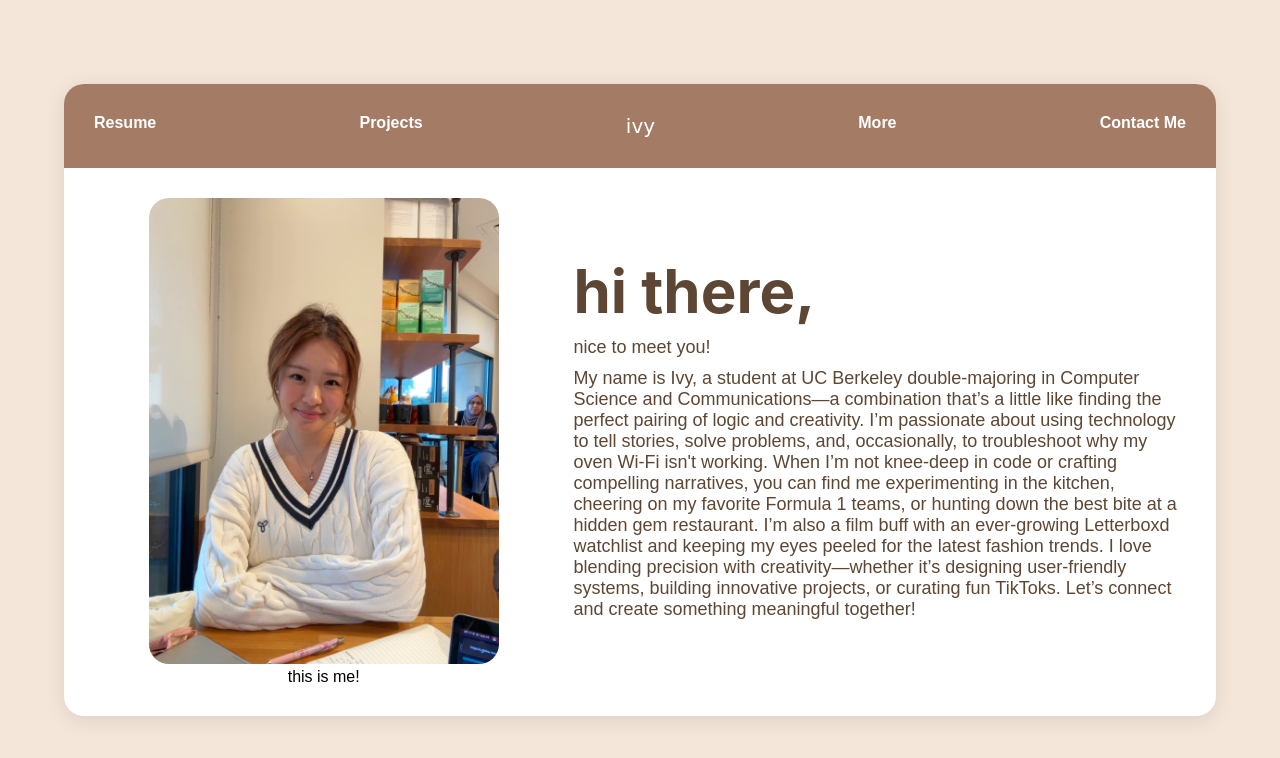
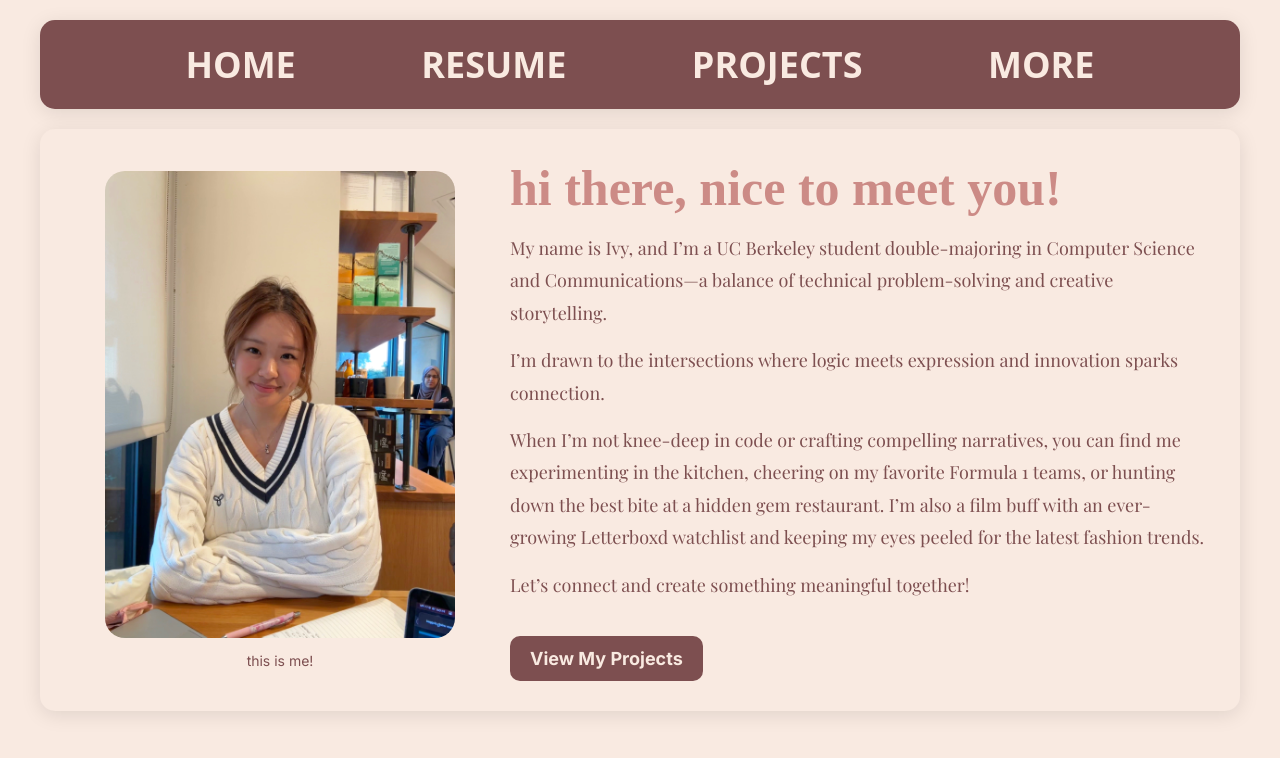
Before and after one commit to ivyli5/ivyli.github.io, a plain HTML site: page index.html in a window 1280 px wide. Drawn offline with nearby package versions, Linux system fonts and the light colour scheme; a web font is replaced by a local one.

Commit message:
set up and landing page done

```diff
--- a/index.html
+++ b/index.html
@@ -5,22 +5,28 @@
     <meta name="viewport" content="width=device-width, initial-scale=1.0">
     <title>Ivy's Portfolio</title>
     <!-- Google Fonts -->
+    <link rel="preconnect" href="https://fonts.googleapis.com">
+    <link rel="preconnect" href="https://fonts.gstatic.com" crossorigin>
+    <link href="https://fonts.googleapis.com/css2?family=DynaPuff:wght@400..700&family=Instrument+Sans:ital,wght@0,400..700;1,400..700&family=Luckiest+Guy&family=Noto+Sans:ital,wght@0,100..900;1,100..900&family=Sour+Gummy:ital,wght@0,100..900;1,100..900&display=swap" rel="stylesheet">
+    <link href="https://fonts.googleapis.com/css2?family=Playfair+Display:wght@400;600;700&family=Inter:wght@400;600;700&display=swap" rel="stylesheet">
     <link href="https://fonts.googleapis.com/css2?family=Inter:wght@400;600;700&display=swap" rel="stylesheet">
     <link rel="stylesheet" href="style.css">
 </head>
 <body>
 <div class="container">
-<header class="navbar">
+    <!-- Header Box -->
+    <header class="header-box">
         <nav>
             <ul>
-            <li><a href="#resume">Resume</a></li>
-            <li><a href="#projects">Projects</a></li>
-            <li class="brand">ivy</li>
-            <li><a href="#more">More</a></li>
-            <li><a href="#contact">Contact Me</a></li>
+                <li><a href=index.html>HOME</a></li>
+                <li><a href="files/IVY_LI_23_CS_RESUME.pdf" target="_blank" rel="noopener noreferrer">RESUME</a></li>
+                <li><a href="Projects/projects.html">PROJECTS</a></li>
+                <li><a href="More/more.html">MORE</a></li>
+                <!-- <li><a href="#contact">Contact Me</a></li> -->
             </ul>
         </nav>
     </header>
+    <!-- Content Box -->
     <main class="content-box">
         <section class="intro">
             <div class="left">
@@ -30,29 +36,21 @@
                 </div>
             </div>
             <div class="right">
-    <h1>hi there,</h1>
-    <p>nice to meet you!</p>
+                <h1>hi there, nice to meet you!</h1>
                 <p>
-        My name is Ivy, a student at UC Berkeley double-majoring in Computer Science
-        and Communications—a combination that’s a little like finding the perfect pairing of
-        logic and creativity.
-
-        I’m passionate about using technology to tell stories, solve problems,
-        and, occasionally, to troubleshoot why my oven Wi-Fi isn't working.
-
-        When I’m not knee-deep in code or crafting compelling narratives, you can find me
-        experimenting in the kitchen, cheering on my favorite Formula 1 teams, or hunting down
-        the best bite at a hidden gem restaurant. I’m also a film buff with an ever-growing
-        Letterboxd watchlist and keeping my eyes peeled for the latest fashion trends.
-
-        I love blending precision with creativity—whether it’s designing user-friendly
-        systems, building innovative projects, or curating fun TikToks.
-
-        Let’s connect and create something meaningful together!
+                    My name is Ivy, and I’m a UC Berkeley student double-majoring in Computer Science and Communications—a balance of technical problem-solving and creative storytelling.                </p>
+                <p>
+                    I’m drawn to the intersections where logic meets expression and innovation sparks connection.                 </p>
+                <p>
+                    When I’m not knee-deep in code or crafting compelling narratives, you can find me experimenting in the kitchen, cheering on my favorite Formula 1 teams, or hunting down the best bite at a hidden gem restaurant. I’m also a film buff with an ever-growing Letterboxd watchlist and keeping my eyes peeled for the latest fashion trends.
                 </p>
+                <p>Let’s connect and create something meaningful together!</p>
+                <a href="Projects/projects.html" class="cta-button">View My Projects</a>
             </div>
         </section>
     </main>
 </div>
+<button class="scroll-top" onclick="scrollToTop()">↑</button>
+<script src="script.js"></script>
 </body>
 </html>
--- /dev/null
+++ b/script.js
@@ -0,0 +1,13 @@
+// Scroll-to-Top Function
+window.onscroll = function () {
+    const scrollButton = document.querySelector('.scroll-top');
+    if (document.body.scrollTop > 300 || document.documentElement.scrollTop > 300) {
+        scrollButton.style.display = "block";
+    } else {
+        scrollButton.style.display = "none";
+    }
+};
+
+function scrollToTop() {
+    window.scrollTo({ top: 0, behavior: "smooth" });
+}
--- a/style.css
+++ b/style.css
@@ -6,78 +6,88 @@
 }
 
 body {
-    font-family: Arial, sans-serif;
-    background-color: #f5e6da;
+    font-family: 'Inter', sans-serif;
+    background-color: #f9eae1;
     display: flex;
     justify-content: center;
-    align-items: center;
-    height: 100vh;
+    align-items: flex-start;
+    padding: 20px;
     margin: 0;
 }
 
-/* Main container with curved box */
+/* Main container with separate boxes */
 .container {
-    background-color: #ffffff;
-    /*if its touching the sides left right*/
-    width: 90%;
-    max-width: 1500px;
-    /* curve of box */
-    border-radius: 20px;
-    box-shadow: 0 4px 20px rgba(0, 0, 0, 0.1);
-    overflow: hidden;
+    display: flex;
+    flex-direction: column;
+    gap: 20px; /* Space between header and content */
+    width: calc(100% - 20px); /* Leave only 10px on each side */
+    max-width: none; /* Remove any max-width restriction */
+    padding: 0 10px; /* Add padding to avoid touching the edge */
 }
 
-/* Navbar */
-.navbar {
-    background-color: #a47c65;
+/* Header Box */
+.header-box {
+    background-color: #7d4f50;
+    border-radius: 15px;
+    box-shadow: 0 4px 20px rgba(0, 0, 0, 0.1);
     padding: 20px;
     text-align: center;
 }
 
-.navbar ul {
+.header-box nav ul {
     display: flex;
-    justify-content: space-between;
+    justify-content: space-evenly;
+    align-items: center;
     list-style: none;
-    padding: 10px;
+    padding: 0;
+    margin: 0;
 }
 
-.navbar a {
+/* Words in the header */
+.header-box nav a {
     text-decoration: none;
-    color: #ffffff;
-    font-size: 16px;
-    font-weight: bold;
+    color: #f9eae1;
+    font-size: clamp(16px, 4vw, 40px); /* Dynamic resizing */
+    font-weight: 600;
+    font-family: "DynaPuff", system-ui;
 }
 
-.navbar .brand {
-    font-family: 'Pacifico', cursive;
-    font-size: 20px;
-    color: #ffffff;
+/* Hover effect for navigation links */
+.header-box nav a:hover {
+    color: #ff9b94; /* Highlight color */
+    text-decoration: underline; /* Subtle underline */
+    transition: color 0.3s ease-in-out;
 }
 
-/* Content box */
+/* Add subtle scale effect for the image */
+.image-container img:hover {
+    transform: scale(1.05); /* Slight zoom */
+    transition: transform 0.3s ease-in-out;
+}
+
+/* Content Box */
 .content-box {
-    /* space inside the box between text and edge */
+    background-color: #f9eae1;
+    border-radius: 15px;
+    box-shadow: 0 4px 20px rgba(0, 0, 0, 0.1);
     padding: 30px;
-    text-align: center;
 }
 
 .intro {
     display: flex;
+    gap: 20px;
     align-items: center;
-    gap: 20px;
 }
 
 .left {
-    flex: 1.5; /* Take 50% width of the center box*/
+    flex: 1.5;
     display: flex;
-    justify-content: center; /* Center image horizontally */
-    align-items: center; /* Center image vertically */
+    justify-content: center;
+    align-items: center;
 }
 
 .image-container {
-    position: relative;
     width: 350px;
-    height: auto;
 }
 
 .image-container img {
@@ -85,24 +95,111 @@ body {
     border-radius: 20px;
 }
 
+/* Add subtle scale effect for the image */
+.image-container img:hover {
+    transform: scale(1.05); /* Slight zoom */
+    transition: transform 0.3s ease-in-out;
+}
+
+.caption {
+    font-size: 14px;
+    color: #7d4f50;
+    text-align: center;
+    margin-top: 10px;
+}
+
 .right {
-    flex: 2; /* Take more width for the text */
+    flex: 2.5;
     text-align: left;
 }
 
 .right h1 {
-    font-family: Swiss, -apple-system, BlinkMacSystemFont, Segoe UI, Roboto, Oxygen-Sans, Ubuntu, Cantarell, Helvetica Neue, sans-serif;
-    font-size: 60px;
+    font-family: "Sour Gummy", serif;
+    font-size: 50px;
     font-weight: 700;
-    color: #5d4633;
+    color: #cc8b86;
+    margin-bottom: 10px;
 }
 
 .right p {
-    margin: 10px 0;
+    margin: 15px 0; /* Space between paragraphs */
     font-size: 18px;
     font-weight: 400;
-    color: #5d4633;
+    line-height: 1.8; /* Improve readability */
+    color: #7d4f50;
+    font-family: 'Playfair Display', serif;
 }
+
+/* Optional: Add a bit more padding to the content-box */
+.content-box {
+    background-color: #f9eae1;
+    border-radius: 15px;
+    box-shadow: 0 4px 20px rgba(0, 0, 0, 0.1);
+    padding: 30px;
+}
+
+/* CTA Button */
+.cta-button {
+    display: inline-block;
+    background-color: #7d4f50;
+    color: #f9eae1;
+    font-size: 18px;
+    font-weight: bold;
+    text-decoration: none;
+    padding: 12px 20px;
+    border-radius: 10px;
+    margin-top: 20px;
+    transition: background-color 0.3s ease, transform 0.3s ease;
+}
+
+.cta-button:hover {
+    background-color: #cc8b86; /* Lighter shade on hover */
+    transform: translateY(-3px); /* Lift effect */
+}
+
+/* Scroll-to-Top Button */
+.scroll-top {
+    position: fixed;
+    bottom: 20px;
+    right: 20px;
+    background-color: #7d4f50;
+    color: #f9eae1;
+    font-size: 18px;
+    padding: 10px 15px;
+    border: none;
+    border-radius: 50%;
+    cursor: pointer;
+    box-shadow: 0 4px 10px rgba(0, 0, 0, 0.2);
+    transition: transform 0.3s ease, background-color 0.3s ease;
+    display: none; /* Hidden by default */
+}
+
+.scroll-top:hover {
+    background-color: #cc8b86;
+    transform: scale(1.1);
+}
+
+/* Fade-in Animation */
+@keyframes fadeIn {
+    from {
+        opacity: 0;
+        transform: translateY(10px);
+    }
+    to {
+        opacity: 1;
+        transform: translateY(0);
+    }
+}
+
+.content-box {
+    animation: fadeIn 1s ease-in-out;
+}
+
+/*
+.header-box {
+    animation: fadeIn 1s ease-in-out;
+}
+*/
 
 /* Responsive Design */
 @media (max-width: 768px) {
@@ -110,8 +207,31 @@ body {
         flex-direction: column;
         text-align: center;
     }
-
     .right {
         text-align: center;
     }
+    .container {
+        width: calc(100% - 20px);
+        padding: 0 10px;
+    }
 }
+
+@media (min-width: 1024px) {
+    .header-box nav a {
+        font-size: 36px;
+    }
+}
+
+/* Tablets */
+@media (max-width: 1024px) and (min-width: 768px) {
+    .header-box nav a {
+        font-size: 28px;
+    }
+}
+
+/* Phones */
+@media (max-width: 768px) {
+    .header-box nav a {
+        font-size: 20px;
+    }
+}
```
Also changed, not shown: More/more.html (added, +10 -0 lines), Projects/projects.html (added, +10 -0 lines), 1 other file. Lines whose indentation alone changed are shown as unchanged.
